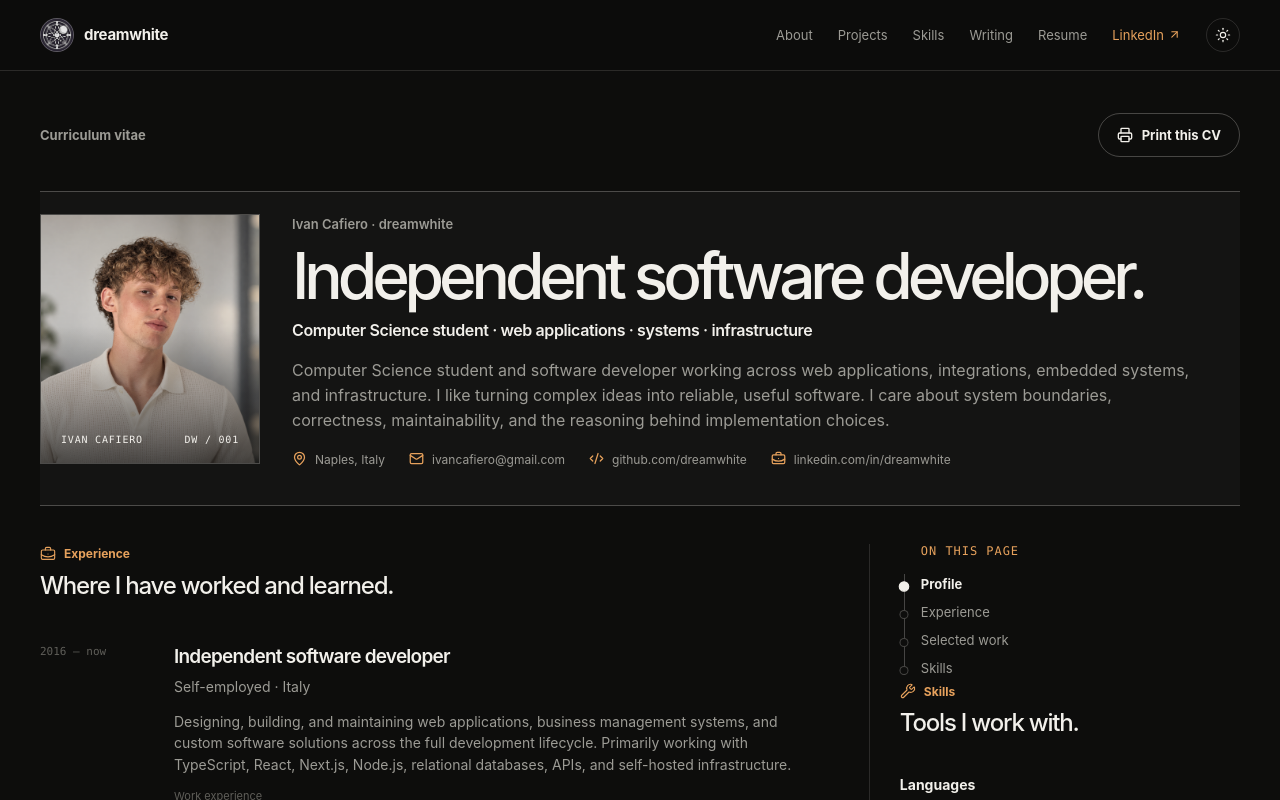
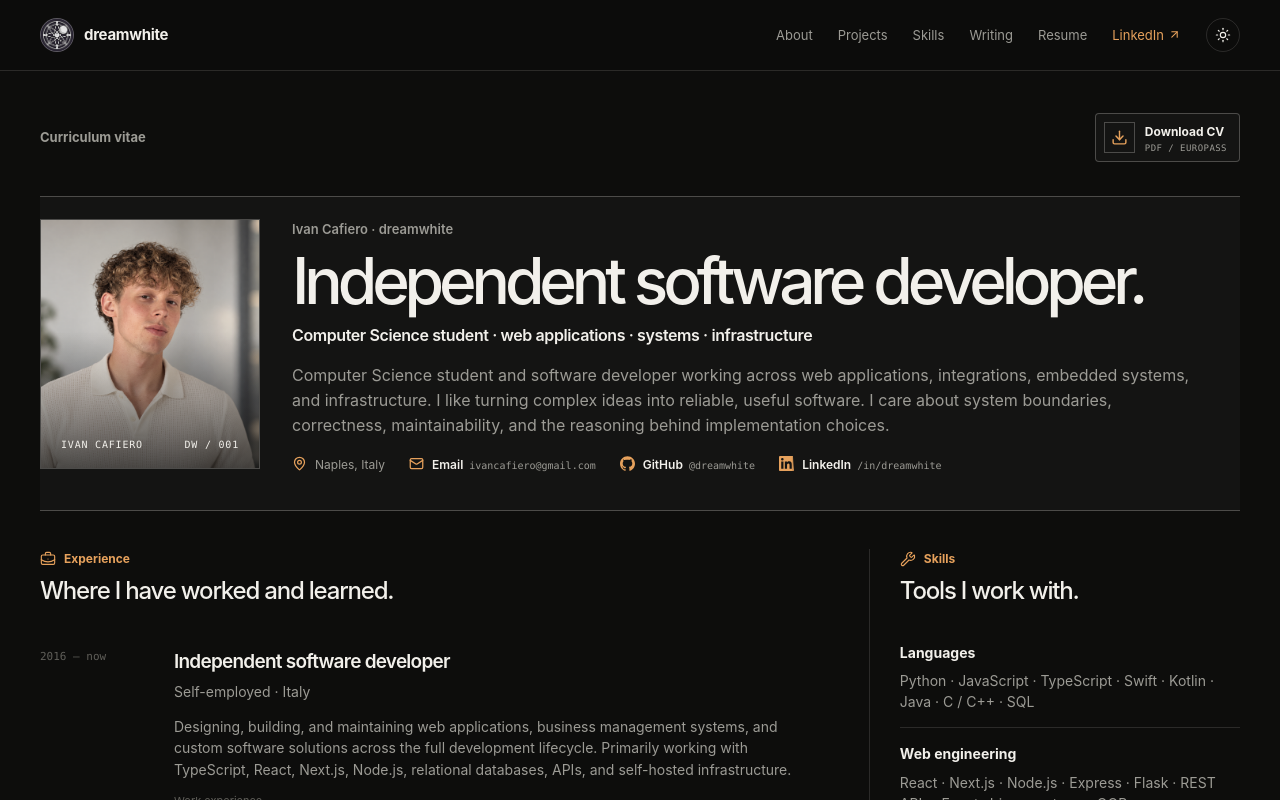
Before and after one commit to dreamwhite/dreamwhite.github.io, a Next.js app: page /resume in a window 1280 px wide. Shown: the top 800 px of the page. Built offline with nearby package versions, Linux system fonts and the light colour scheme.

Commit message:
feat(resume): add downloadable Europass CV

```diff
--- a/src/app/resume/page.tsx
+++ b/src/app/resume/page.tsx
@@ -1,7 +1,6 @@
 import Link from 'next/link';
-import { ArrowUpRight, Boxes, BriefcaseBusiness, Code2, Mail, MapPin, Wrench } from 'lucide-react';
-import { PrintButton } from '@/components/print-button';
-import { PageToc } from '@/components/page-toc';
+import { ArrowUpRight, Boxes, BriefcaseBusiness, Mail, MapPin, Wrench } from 'lucide-react';
+import { DownloadCvButton } from '@/components/download-cv-button';
 import { Portrait } from '@/components/portrait';
 import { experience } from '@/content/experience';
 import { profile } from '@/content/profile';
@@ -10,10 +9,18 @@ import { skillGroups } from '@/content/skills';
 
 export const metadata = { title: 'Resume', description: 'Interactive and print-friendly CV for Ivan Cafiero.' };
 
+function GithubMark() {
+  return <svg aria-hidden="true" fill="currentColor" height="15" viewBox="0 0 24 24" width="15"><path d="M12 .297c-6.63 0-12 5.373-12 12 0 5.303 3.438 9.8 8.205 11.385.6.113.82-.258.82-.577 0-.285-.01-1.04-.015-2.04-3.338.724-4.042-1.61-4.042-1.61-.546-1.387-1.333-1.756-1.333-1.756-1.089-.745.084-.729.084-.729 1.205.084 1.84 1.237 1.84 1.237 1.07 1.835 2.809 1.305 3.495.998.108-.776.418-1.305.762-1.605-2.665-.3-5.466-1.332-5.466-5.93 0-1.31.465-2.38 1.235-3.22-.135-.303-.54-1.523.105-3.176 0 0 1.005-.322 3.3 1.23.957-.266 1.983-.399 3.003-.404 1.02.005 2.047.138 3.006.404 2.292-1.552 3.297-1.23 3.297-1.23.647 1.653.24 2.873.12 3.176.765.84 1.23 1.91 1.23 3.22 0 4.61-2.805 5.625-5.475 5.92.43.372.823 1.102.823 2.222 0 1.606-.015 2.896-.015 3.286 0 .315.21.69.825.575C20.565 22.092 24 17.592 24 12.297c0-6.627-5.373-12-12-12" /></svg>;
+}
+
+function LinkedinMark() {
+  return <svg aria-hidden="true" fill="currentColor" height="15" viewBox="0 0 24 24" width="15"><path d="M20.447 20.452h-3.554v-5.569c0-1.328-.027-3.037-1.852-3.037-1.853 0-2.136 1.445-2.136 2.939v5.667H9.351V8.75h3.414v1.561h.046c.477-.9 1.637-1.85 3.37-1.85 3.601 0 4.267 2.37 4.267 5.455v6.536zM5.337 7.189a2.062 2.062 0 1 1 0-4.124 2.062 2.062 0 0 1 0 4.124zM3.555 8.75h3.564v11.702H3.555V8.75zM22.225 0H1.771C.792 0 0 .774 0 1.729v20.542C0 23.227.792 24 1.771 24h20.451C23.2 24 24 .774 24 1.729V22.27C24 23.227 23.2 24 22.225 24" /></svg>;
+}
+
 export default function ResumePage() {
   return (
     <section className="resume-page shell">
-      <div className="resume-toolbar"><p className="resume-kicker">Curriculum vitae</p><PrintButton /></div>
+      <div className="resume-toolbar"><p className="resume-kicker">Curriculum vitae</p><DownloadCvButton /></div>
 
       <header className="resume-profile" id="resume-profile">
         <div className="resume-profile-photo"><Portrait compact /></div>
@@ -23,10 +30,10 @@ export default function ResumePage() {
           <p className="resume-role">Computer Science student · web applications · systems · infrastructure</p>
           <p className="resume-intro">{profile.intro} I care about system boundaries, correctness, maintainability, and the reasoning behind implementation choices.</p>
           <div className="resume-contact">
-            <span><MapPin size={15} />{profile.location}</span>
-            <a href="mailto:ivancafiero@gmail.com"><Mail size={15} />ivancafiero@gmail.com</a>
-            <a href="https://github.com/dreamwhite" target="_blank" rel="noreferrer"><Code2 size={15} />github.com/dreamwhite</a>
-            <a href="https://www.linkedin.com/in/dreamwhite" target="_blank" rel="noreferrer"><BriefcaseBusiness size={15} />linkedin.com/in/dreamwhite</a>
+            <span><MapPin size={15} /><span>{profile.location}</span></span>
+            <a href="mailto:ivancafiero@gmail.com"><Mail size={15} /><span><strong>Email</strong><small>ivancafiero@gmail.com</small></span></a>
+            <a href="https://github.com/dreamwhite" target="_blank" rel="noreferrer"><GithubMark /><span><strong>GitHub</strong><small>@dreamwhite</small></span></a>
+            <a href="https://www.linkedin.com/in/dreamwhite" target="_blank" rel="noreferrer"><LinkedinMark /><span><strong>LinkedIn</strong><small>/in/dreamwhite</small></span></a>
           </div>
         </div>
       </header>
@@ -59,7 +66,6 @@ export default function ResumePage() {
         </main>
 
         <aside className="resume-sidebar">
-          <PageToc items={[{ id: 'resume-profile', label: 'Profile' }, { id: 'resume-experience', label: 'Experience' }, { id: 'resume-projects', label: 'Selected work' }, { id: 'resume-skills', label: 'Skills' }]} />
           <section className="resume-section resume-skills-section" id="resume-skills">
             <div className="resume-section-heading"><div className="resume-section-label"><Wrench size={16} strokeWidth={1.7} /><span>Skills</span></div><h2>Tools I work with.</h2></div>
           <div className="resume-skill-list">
--- /dev/null
+++ b/src/components/download-cv-button.tsx
@@ -0,0 +1,14 @@
+import { Download } from 'lucide-react';
+
+export function DownloadCvButton() {
+  return (
+    <a
+      className="resume-download-action"
+      download="Ivan Cafiero CV.pdf"
+      href="/documents/ivan-cafiero-cv-europass.pdf"
+    >
+      <span className="resume-download-icon"><Download size={17} /></span>
+      <span><strong>Download CV</strong><small>PDF / Europass</small></span>
+    </a>
+  );
+}
--- a/src/components/print-button.tsx
+++ /dev/null
@@ -1,7 +0,0 @@
-'use client';
-
-import { Printer } from 'lucide-react';
-
-export function PrintButton() {
-  return <button className="button secondary print-button" type="button" onClick={() => window.print()}><Printer size={16} /> Print this CV</button>;
-}
```
Also changed, not shown: 1 other file (tests, documents, lock files or other folders).
